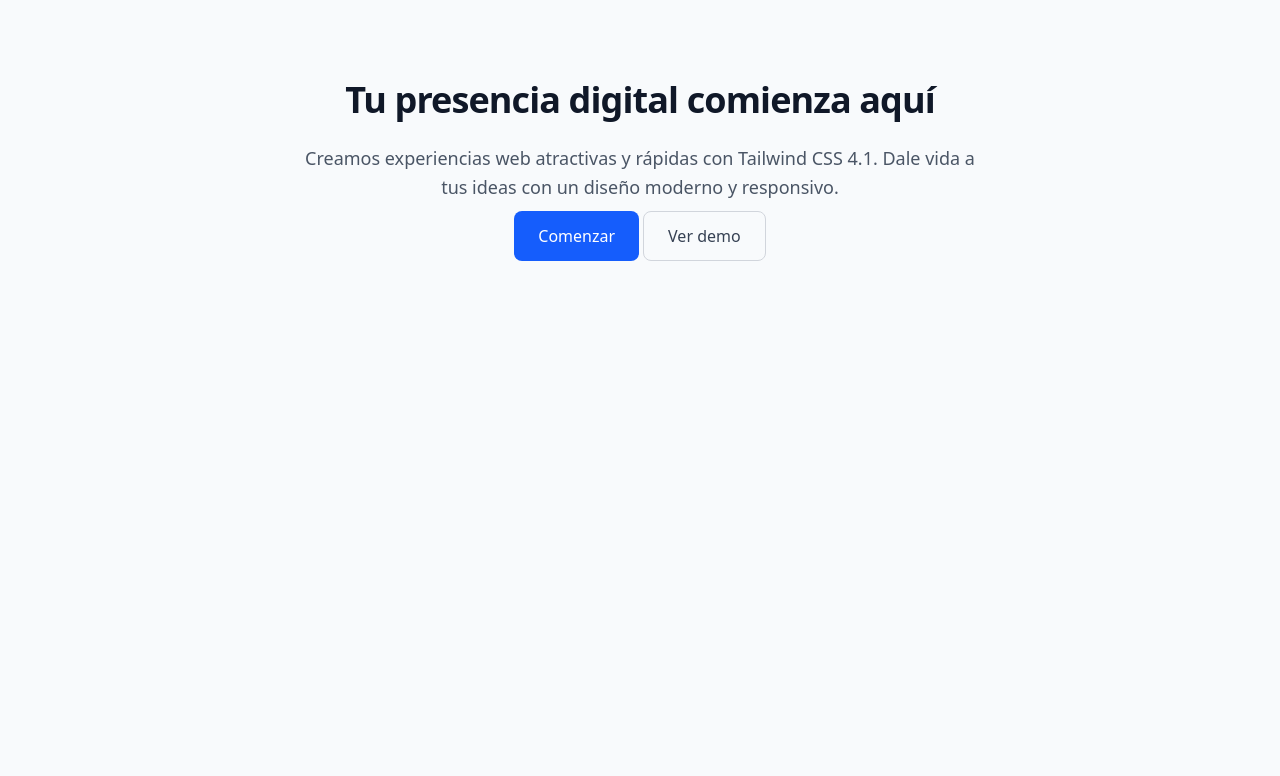
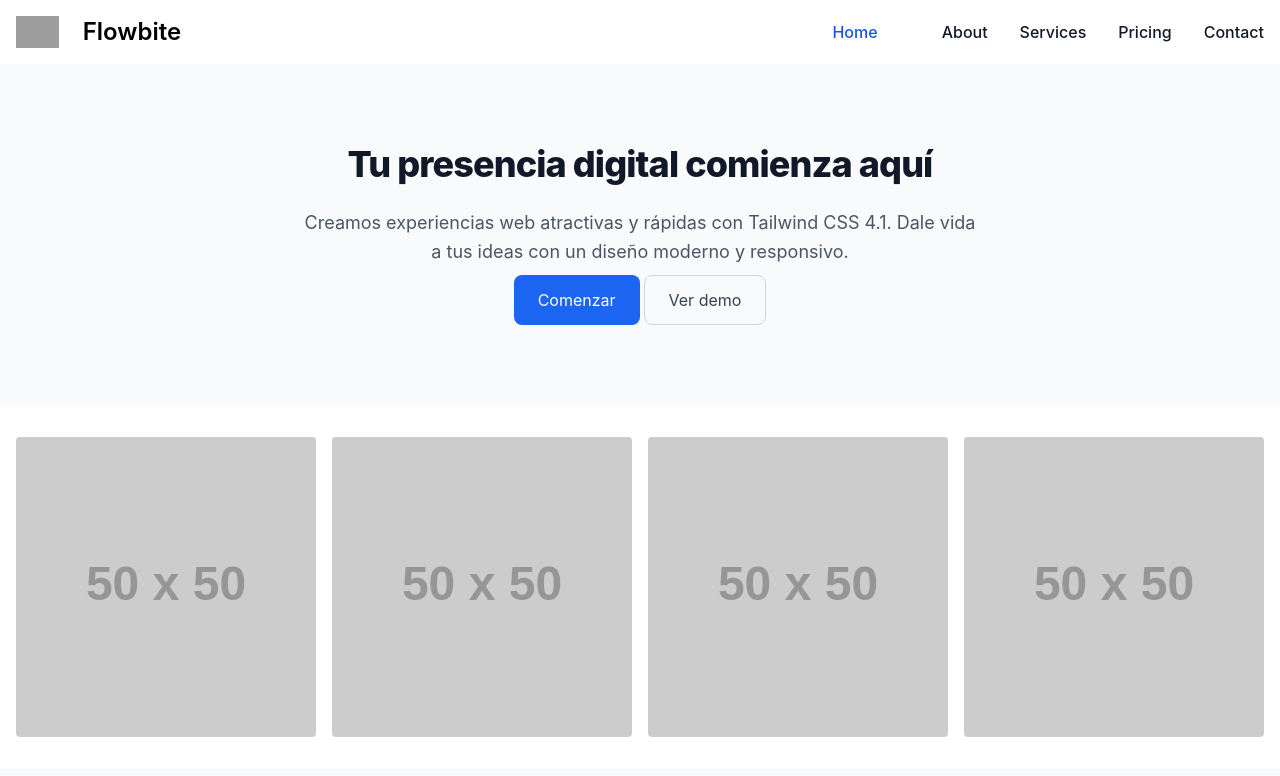
Before and after one commit to jfcofer/landing, a website built with Vite: page index.html in a window 1280 px wide. Built offline with nearby package versions, Linux system fonts and the light colour scheme; grey boxes are pictures that could not be loaded; placeholder pictures from the web are drawn by us.

Commit message:
Cambios 2 de Junio

```diff
--- a/index.html
+++ b/index.html
@@ -1,6 +1,7 @@
 <!DOCTYPE html>
 <html lang="en">
   <head>
+    <link href="https://cdn.jsdelivr.net/npm/flowbite@3.1.2/dist/flowbite.min.css" rel="stylesheet" />
     <meta charset="UTF-8" />
     <link rel="icon" type="image/svg+xml" href="/vite.svg" />
     <meta name="viewport" content="width=device-width, initial-scale=1.0" />
@@ -9,7 +10,46 @@
   </head>
 
   <body>
+
+    <script src="https://cdn.jsdelivr.net/npm/flowbite@3.1.2/dist/flowbite.min.js"></script>
     <main class="bg-slate-50 h-screen flex flex-col dark:bg-gray-900 ">
+
+
+<nav class="bg-white border-gray-200 dark:bg-gray-900">
+  <div class="max-w-screen-xl flex flex-wrap items-center justify-between mx-auto p-4">
+    <a href="https://flowbite.com/" class="flex items-center space-x-3 rtl:space-x-reverse">
+        <img src="https://flowbite.com/docs/images/logo.svg" class="h-8" alt="Flowbite Logo" />
+        <span class="self-center text-2xl font-semibold whitespace-nowrap dark:text-white">Flowbite</span>
+    </a>
+    <button data-collapse-toggle="navbar-default" type="button" class="inline-flex items-center p-2 w-10 h-10 justify-center text-sm text-gray-500 rounded-lg md:hidden hover:bg-gray-100 focus:outline-none focus:ring-2 focus:ring-gray-200 dark:text-gray-400 dark:hover:bg-gray-700 dark:focus:ring-gray-600" aria-controls="navbar-default" aria-expanded="false">
+        <span class="sr-only">Open main menu</span>
+        <svg class="w-5 h-5" aria-hidden="true" xmlns="http://www.w3.org/2000/svg" fill="none" viewBox="0 0 17 14">
+            <path stroke="currentColor" stroke-linecap="round" stroke-linejoin="round" stroke-width="2" d="M1 1h15M1 7h15M1 13h15"/>
+        </svg>
+    </button>
+    <div class="hidden w-full md:block md:w-auto" id="navbar-default">
+      <ul class="font-medium flex flex-col p-4 md:p-0 mt-4 border border-gray-100 rounded-lg bg-gray-50 md:flex-row md:space-x-8 rtl:space-x-reverse md:mt-0 md:border-0 md:bg-white dark:bg-gray-800 md:dark:bg-gray-900 dark:border-gray-700">
+        <li>
+          <a href="#" class="block py-2 px-3 text-white bg-blue-700 rounded-sm md:bg-transparent md:text-blue-700 md:p-0 dark:text-white md:dark:text-blue-500" aria-current="page">Home</a>
+        </li>
+        <li>
+          <a href="#" class="block py-2 px-3 text-gray-900 rounded-sm hover:bg-gray-100 md:hover:bg-transparent md:border-0 md:hover:text-blue-700 md:p-0 dark:text-white md:dark:hover:text-blue-500 dark:hover:bg-gray-700 dark:hover:text-white md:dark:hover:bg-transparent">About</a>
+        </li>
+        <li>
+          <a href="#" class="block py-2 px-3 text-gray-900 rounded-sm hover:bg-gray-100 md:hover:bg-transparent md:border-0 md:hover:text-blue-700 md:p-0 dark:text-white md:dark:hover:text-blue-500 dark:hover:bg-gray-700 dark:hover:text-white md:dark:hover:bg-transparent">Services</a>
+        </li>
+        <li>
+          <a href="#" class="block py-2 px-3 text-gray-900 rounded-sm hover:bg-gray-100 md:hover:bg-transparent md:border-0 md:hover:text-blue-700 md:p-0 dark:text-white md:dark:hover:text-blue-500 dark:hover:bg-gray-700 dark:hover:text-white md:dark:hover:bg-transparent">Pricing</a>
+        </li>
+        <li>
+          <a href="#" class="block py-2 px-3 text-gray-900 rounded-sm hover:bg-gray-100 md:hover:bg-transparent md:border-0 md:hover:text-blue-700 md:p-0 dark:text-white md:dark:hover:text-blue-500 dark:hover:bg-gray-700 dark:hover:text-white md:dark:hover:bg-transparent">Contact</a>
+        </li>
+      </ul>
+    </div>
+  </div>
+</nav>
+
+
       <div id="container-01" class="mx-auto px-4 py-20 text-center">
         <h1 class="text-4xl font-extrabold tracking-tight text-gray-900 dark:text-white">Tu presencia digital comienza aquí</h1>
         <p class="mt-6 text-lg leading-relaxed text-gray-600 max-w-2xl mx-auto dark:text-gray-300">
@@ -21,6 +61,18 @@
           <button id="demo" class="inline-block px-6 py-3 border border-gray-300 text-gray-700 rounded-lg dark:border-gray-600 dark:text-white">Ver demo</button>
         </div>
       </div>
+
+    <section class="bg-white dark:bg-gray-900">
+      <div id="container-03" class="px-4 py-8 mx-auto md:max-w-md-xl">
+        <div id="container-04" class="grid grid-cols-2 gap-4 md:grid-cols-4">
+          <img src="https://placehold.co/50" alt="Imagen 1" class="w-full h-auto rounded">
+          <img src="https://placehold.co/50" alt="Imagen 2" class="w-full h-auto rounded">
+          <img src="https://placehold.co/50" alt="Imagen 3" class="w-full h-auto rounded">
+          <img src="https://placehold.co/50" alt="Imagen 4" class="w-full h-auto rounded">
+        </div>
+      </div>
+    </section>
+
     </main>
   </body>
 </html>
--- a/package.json
+++ b/package.json
@@ -12,7 +12,10 @@
     "vite": "^6.3.5"
   },
   "dependencies": {
+    "@tailwindcss/postcss": "^4.1.8",
     "@tailwindcss/vite": "^4.1.8",
+    "flowbite": "^3.1.2",
+    "postcss": "^8.5.4",
     "tailwindcss": "^4.1.8"
   }
 }
```
Also changed, not shown: 1 other file.
